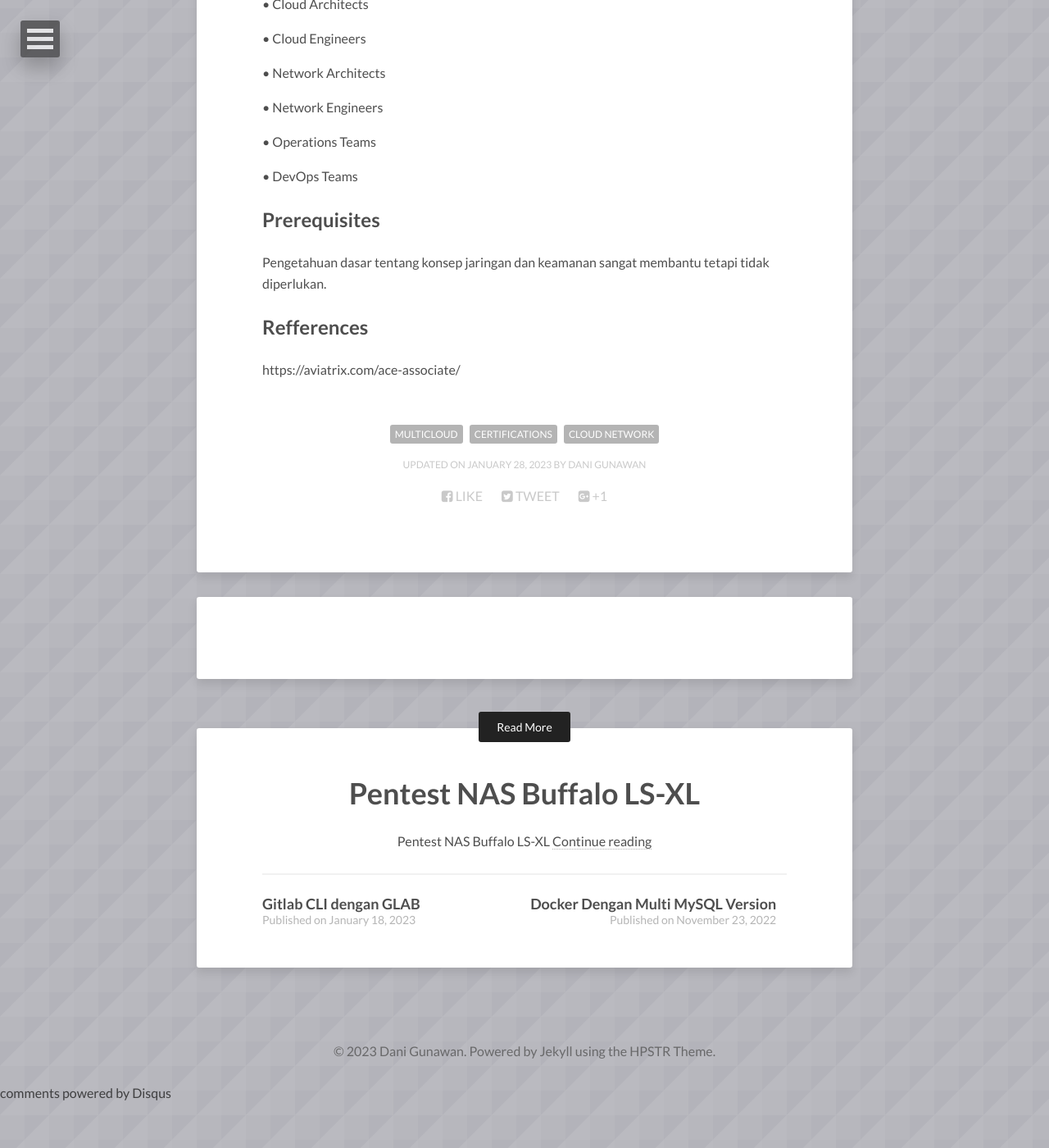
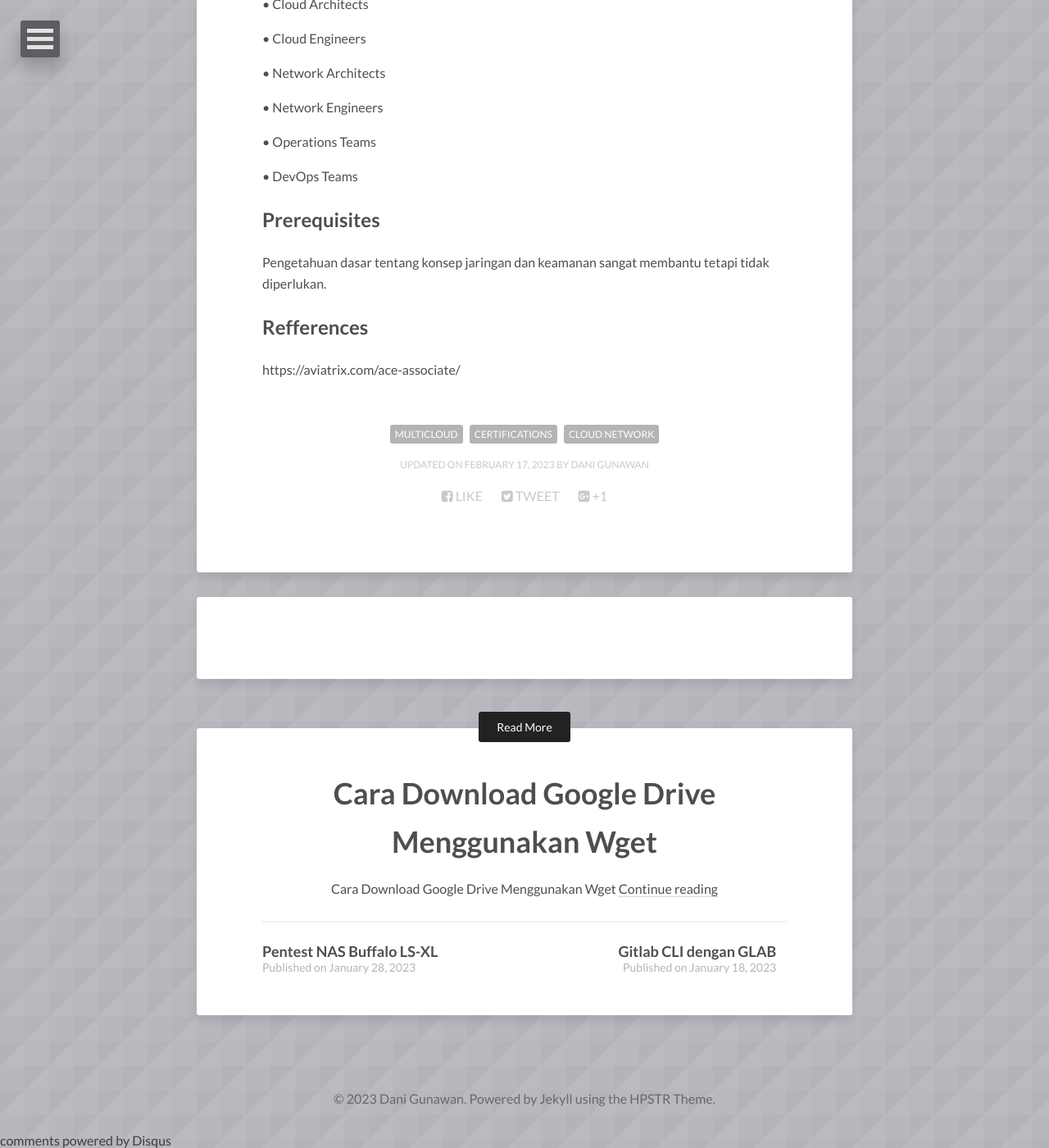
Before and after one commit to danigunawan/danigunawan.github.io, a Jekyll site: the page built from _posts/2023-02-17-sertifikasi-aviatrix-multicloud-network-associate.md, in a window 1280 px wide and 1400 px high, scrolled down 1700 px. Shown: the whole window at 82% size. Built offline with Jekyll 4.4.1, drawn with Linux system fonts in a browser that asks for light colours; nearby versions of some CDN libraries; comment, search, counter and statistics services are not loaded; before the commit the page ends 3042 px from its top, so only the background shows below that; some of the changed lines change nothing that is shown; some of the changed text lies outside the part shown.

Commit message:
[ADD POSTING]

```diff
--- /dev/null
+++ b/_posts/2023-02-17-cara-download-google-drive-menggunakan-wget.md
@@ -0,0 +1,30 @@
+---
+layout: post
+title: Cara Download Google Drive Menggunakan Wget
+modified: 2023-02-17T17:00:28+07:00
+categories:
+description: "Cara Download Google Drive Menggunakan Wget"
+tags: [google drive, drive, download]
+image:
+  background: triangular.png
+comments: true
+share: true
+date: 2023-02-17T17:00:28+07:00
+---
+
+Salin link tautan untuk berbagi misal
+
+https://drive.google.com/file/d/1UibyVC_C2hoT_XEw15gPEwPW4yFyJFKaSs/view?usp=sharing
+
+Ekstraksi bagian UNIKID link google drive
+
+1UibyVC_C2hoT_XEw15gPEwPW4yFyJFKaSs
+
+Jika file yang diunduh berukuran kecil jalankan perintah berikut di terminal:
+
+wget --no-check-certificate 'https://docs.google.com/uc?export=download&id=UNIKID' -O FILENAME
+
+ubahlah UNIKID dengan id di atas diekstraksi dan ganti nama FILENAME untuk penggunaan mudah Anda sendiri.
+Untuk file lagre jalankan perintah berikut dengan perubahan yang diperlukan dalam UNIKID dan FILENAME:
+
+wget --load-cookies /tmp/cookies.txt "https://docs.google.com/uc?export=download&confirm=$(wget --quiet --save-cookies /tmp/cookies.txt --keep-session-cookies --no-check-certificate 'https://docs.google.com/uc?export=download&id=UNIKID' -O- | sed -rn 's/.*confirm=([0-9A-Za-z_]+).*/\1\n/p')&id=UNIKID" -O FILENAME && rm -rf /tmp/cookies.txt
--- a/_posts/2023-02-17-sertifikasi-aviatrix-multicloud-network-associate.md
+++ b/_posts/2023-02-17-sertifikasi-aviatrix-multicloud-network-associate.md
@@ -1,7 +1,7 @@
 ---
 layout: post
 title: Pelatihan dan Sertifikasi Aviatrix Multicloud Network Associate
-modified: 2023-01-28T17:00:28+07:00
+modified: 2023-02-17T17:00:28+07:00
 categories:
 description: "Pelatihan dan Sertifikasi Aviatrix Multicloud Network Associate"
 tags: [multicloud, certifications, cloud network]
@@ -9,7 +9,7 @@ image:
   background: triangular.png
 comments: true
 share: true
-date: 2023-01-28T17:00:28+07:00
+date: 2023-02-17T17:00:28+07:00
 ---
 
 <figure class="half" style="display: block;margin-left: auto;margin-right: auto;width: 50%">
```
